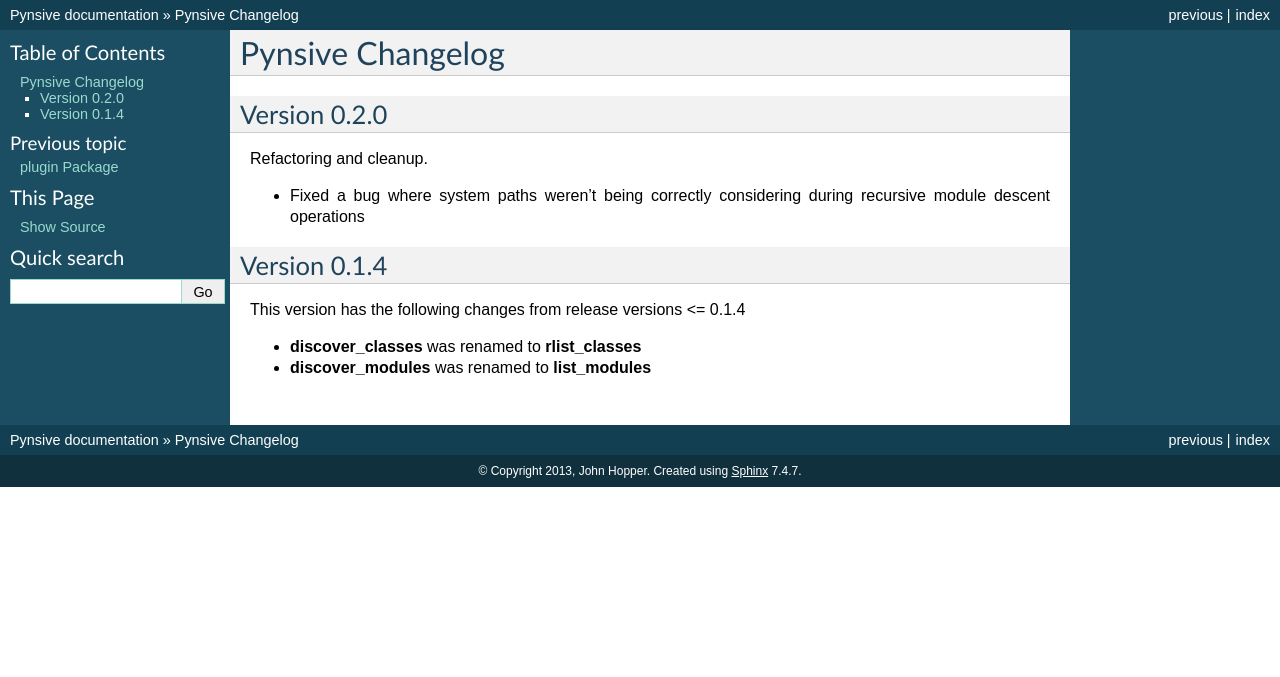
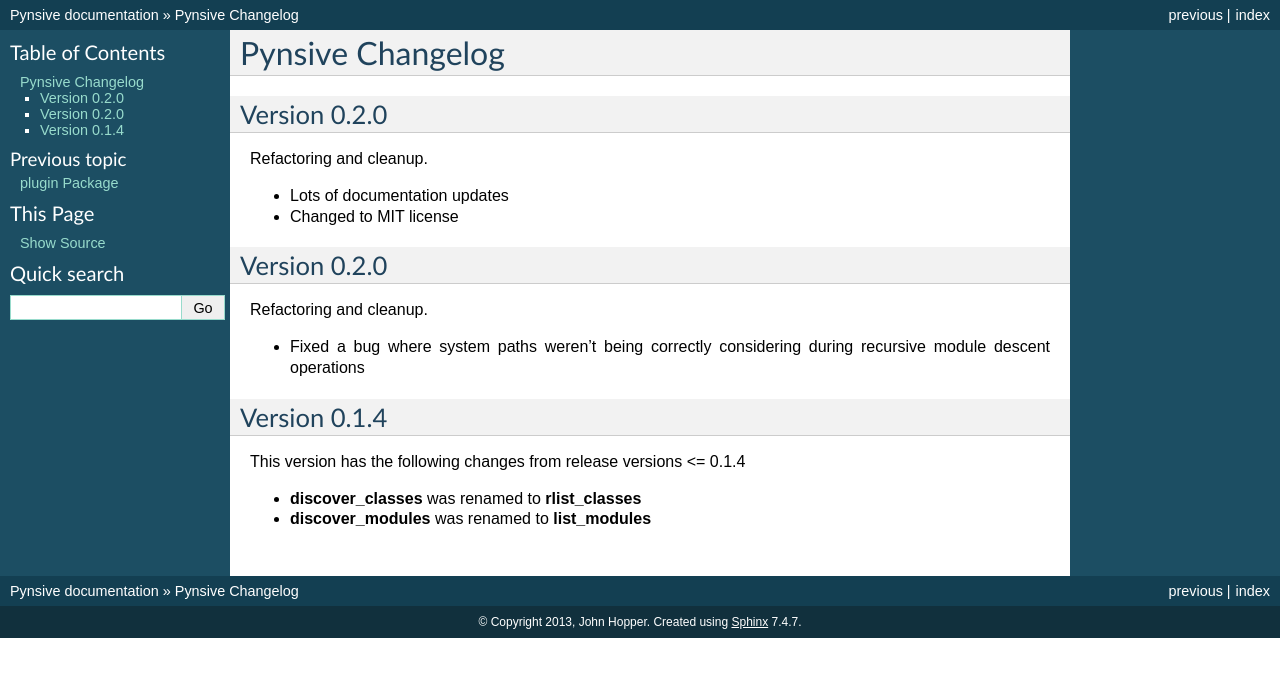
Before and after one commit to zinic/pynsive, a Sphinx documentation site: the page built from docs/changelog.rst, in a window 1280 px wide. Shown: the top 677 px of the page. Built offline with Sphinx 7.4.7, drawn with Linux system fonts in a browser that asks for light colours.

Commit message:
version bump for doc changes

```diff
--- a/docs/changelog.rst
+++ b/docs/changelog.rst
@@ -1,5 +1,14 @@
 Pynsive Changelog
 =================
+
+Version 0.2.0
+~~~~~~~~~~~~~
+
+Refactoring and cleanup.
+
+- Lots of documentation updates
+- Changed to MIT license
+
 
 Version 0.2.0
 ~~~~~~~~~~~~~
--- a/setup.py
+++ b/setup.py
@@ -27,7 +27,7 @@
     license='Apache 2.0',
     classifiers=[
         'Development Status :: 4 - Beta',
-        'License :: OSI Approved :: Apache Software License',
+        'License :: OSI Approved :: MIT License',
         'Natural Language :: English',
         'Environment :: Plugins',
         'Programming Language :: Python',
```
Also changed, not shown: README.md (+2 -0 lines), 1 other file.
